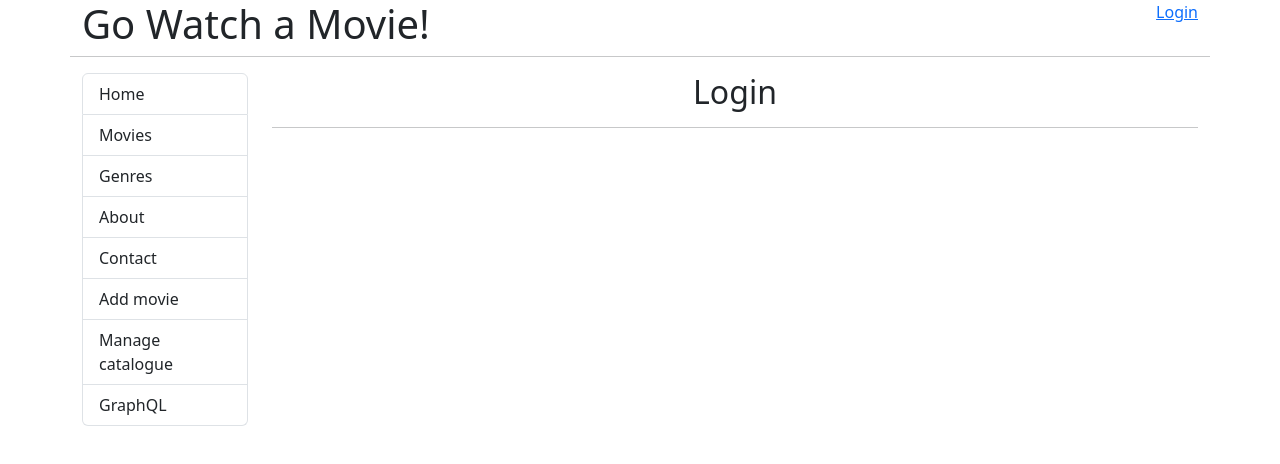
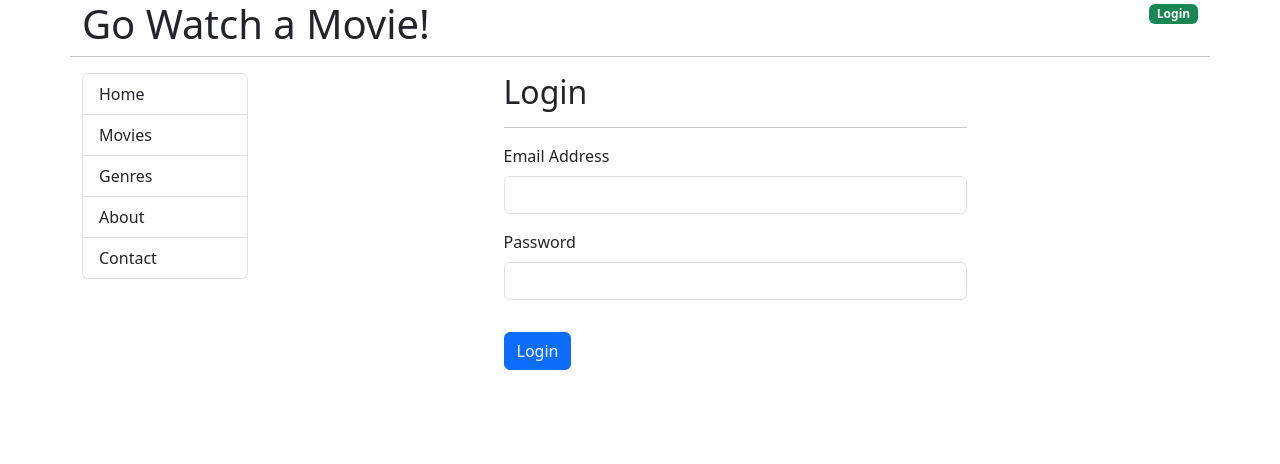
Before and after one commit to JFMajer/go-watch-a-movie-front-end, a React (Create React App) app: page /login in a window 1280 px wide. Shown: the top 464 px of the page. Built offline with nearby package versions, Linux system fonts and the light colour scheme.

Commit message:
added login form

```diff
--- a/src/App.js
+++ b/src/App.js
@@ -1,7 +1,11 @@
+import { useState } from 'react';
 import { Link, Outlet } from 'react-router-dom';
 
 
 function App() {
+
+  const [jwtToken, setJwtToken] = useState("");
+
   return (
     <div className='container'>
       <div className='row'>
@@ -9,7 +13,7 @@
           <h1>Go Watch a Movie!</h1>
         </div>
         <div className='col text-end'>
-          <Link to='/login'>Login</Link>
+          { jwtToken === "" ? <Link to='/login'><span className='badge bg-success'>Login</span></Link> : <Link to='/logout'><span className='badge bg-danger'>Logout</span></Link> }
         </div>
         <hr className='mb-3'></hr>
       </div>
@@ -17,19 +21,22 @@
         <div className='col-md-2'>
           <nav>
             <div className='list-group'>
-              <Link to='/'  className='list-group-item list-group-item-action'>Home</Link>
+              <Link to='/' className='list-group-item list-group-item-action'>Home</Link>
               <Link to='/movies' className='list-group-item list-group-item-action'>Movies</Link>
               <Link to='/genres' className='list-group-item list-group-item-action'>Genres</Link>
               <Link to='/about' className='list-group-item list-group-item-action'>About</Link>
               <Link to='/contact' className='list-group-item list-group-item-action'>Contact</Link>
-              <Link to='/add' className='list-group-item list-group-item-action'>Add movie</Link>
-              <Link to='/manage' className='list-group-item list-group-item-action'>Manage catalogue</Link>
-              <Link to='/graphql' className='list-group-item list-group-item-action'>GraphQL</Link>
+              { jwtToken !== "" && <>
+                <Link to='/add' className='list-group-item list-group-item-action'>Add movie</Link>
+                <Link to='/manage' className='list-group-item list-group-item-action'>Manage catalogue</Link>
+                <Link to='/graphql' className='list-group-item list-group-item-action'>GraphQL</Link>
+              </>
+              }
             </div>
           </nav>
         </div>
         <div className='col-md-10'>
-          <Outlet></Outlet>
+          <Outlet context={{jwtToken, setJwtToken}}></Outlet>
         </div>
       </div>
     </div >
--- a/src/components/Login.js
+++ b/src/components/Login.js
@@ -1,11 +1,50 @@
 import React, { Fragment } from 'react';
+import { useState } from 'react';
+import Input from './form/Input';
+import { useOutletContext } from 'react-router-dom';
 
 const Login = () => {
-    return(
+
+    const [email, setEmail] = useState('');
+    const [password, setPassword] = useState('');
+
+    const { setJwtToken } = useOutletContext();
+
+    const handleSubmit = (event) => {
+        event.preventDefault();
+
+        if (email === 'admin@example.com') {
+            setJwtToken('admin');
+        }
+
+    }
+
+    return (
         <Fragment>
-            <div className="text-center">
+            <div className="col-md-6 offset-md-3">
                 <h2>Login</h2>
                 <hr></hr>
+
+                <form onSubmit={ handleSubmit }>
+                    <Input
+                        title="Email Address"
+                        type="email"
+                        className="form-control"
+                        name="email"
+                        autocomplete="email-new"
+                        onChange={ (event) => setEmail(event.target.value) }
+                    />
+                    <Input
+                        title="Password"
+                        type="password"
+                        className="form-control"
+                        name="password"
+                        autocomplete="password-new"
+                        onChange={ (event) => setPassword(event.target.value) }
+                    />
+
+                    <input type='submit' value='Login' className='btn btn-primary mt-3' />
+                </form>
             </div>
         </Fragment>
     )
--- /dev/null
+++ b/src/components/form/Input.js
@@ -0,0 +1,13 @@
+import { forwardRef } from "react";
+
+const Input = forwardRef((props, ref) => {
+    return (
+        <div className="mb-3">
+            <label htmlFor={ props.name } className="form-label">{ props.title }</label>
+            <input type={ props.type } className={ props.className } id={ props.name } ref={ ref } name={ props.name } placeholder={ props.placeholder } onChange={ props.onChange } autoComplete={ props.autoComplete } value={ props.value }></input>
+            <div className={ props.errorDiv }>{ props.errorMsg }</div>
+        </div>
+    )
+})
+
+export default Input;
```
